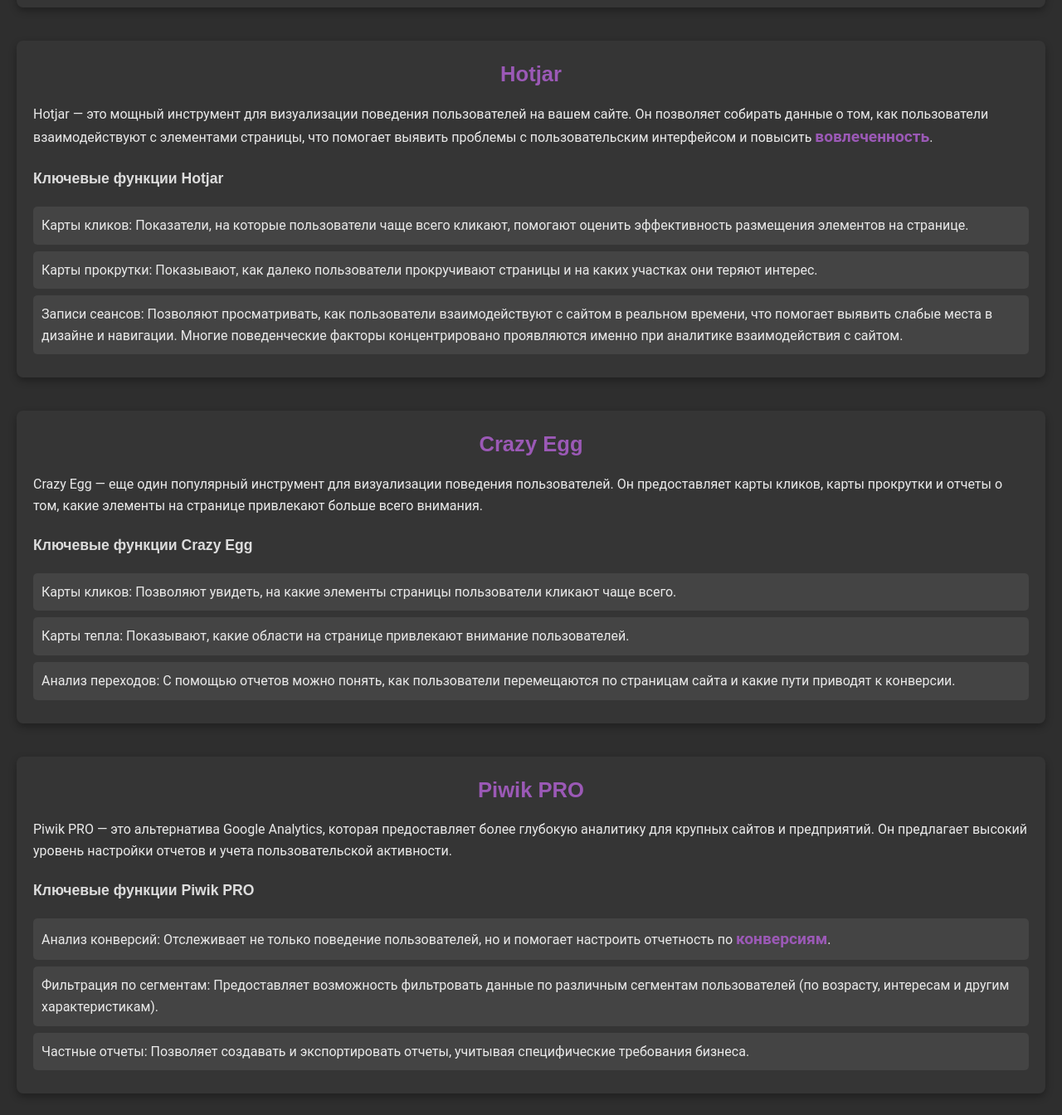
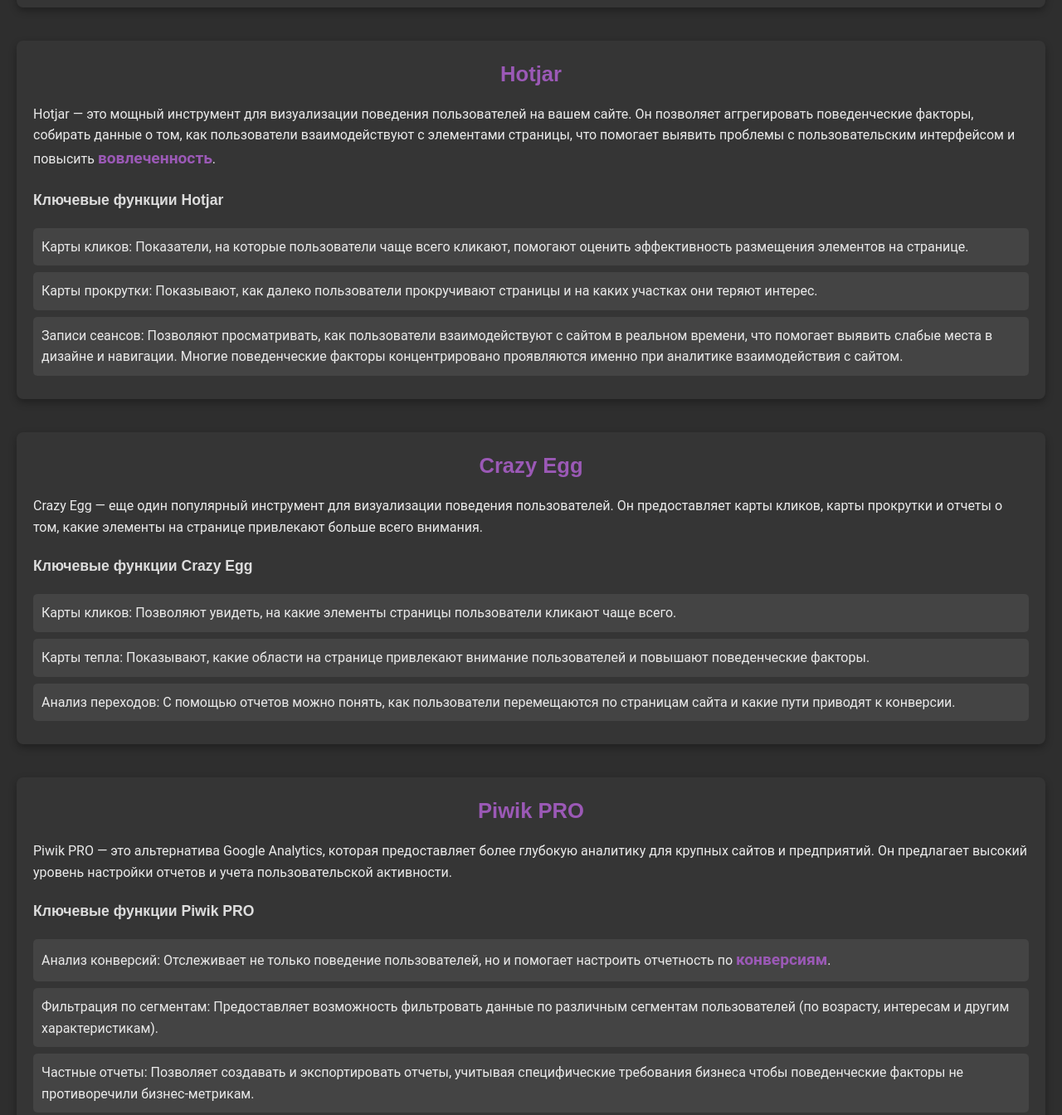
Before and after one commit to Bukin-VS3/Bukin_VS3.github.io, a plain HTML site: page instrumenty.htm in a window 1280 px wide. Shown: the part 1120-2464 px from the top of the page at 83% size. Drawn offline with Linux system fonts and the light colour scheme.

Commit message:
Update instrumenty.htm

```diff
--- a/instrumenty.htm
+++ b/instrumenty.htm
@@ -36,7 +36,7 @@
 </section>
 <section>
 <h2>Hotjar</h2>
-<p>Hotjar — это мощный инструмент для визуализации поведения пользователей на вашем сайте. Он позволяет собирать данные о том, как пользователи взаимодействуют с элементами страницы, что помогает выявить проблемы с пользовательским интерфейсом и повысить <a href="vliyanie-povedencheskih-faktorov.htm">вовлеченность</a>.</p>
+<p>Hotjar — это мощный инструмент для визуализации поведения пользователей на вашем сайте. Он позволяет аггрегировать поведенческие факторы, собирать данные о том, как пользователи взаимодействуют с элементами страницы, что помогает выявить проблемы с пользовательским интерфейсом и повысить <a href="vliyanie-povedencheskih-faktorov.htm">вовлеченность</a>.</p>
 <h3>Ключевые функции Hotjar</h3>
 <ul>
 <li>Карты кликов: Показатели, на которые пользователи чаще всего кликают, помогают оценить эффективность размещения элементов на странице.</li>
@@ -50,7 +50,7 @@
 <h3>Ключевые функции Crazy Egg</h3>
 <ul>
 <li>Карты кликов: Позволяют увидеть, на какие элементы страницы пользователи кликают чаще всего.</li>
-<li>Карты тепла: Показывают, какие области на странице привлекают внимание пользователей.</li>
+<li>Карты тепла: Показывают, какие области на странице привлекают внимание пользователей и повышают поведенческие факторы.</li>
 <li>Анализ переходов: С помощью отчетов можно понять, как пользователи перемещаются по страницам сайта и какие пути приводят к конверсии.</li>
 </ul>
 </section>
@@ -61,7 +61,7 @@
 <ul>
 <li>Анализ конверсий: Отслеживает не только поведение пользователей, но и помогает настроить отчетность по <a href="page2.htm">конверсиям</a>.</li>
 <li>Фильтрация по сегментам: Предоставляет возможность фильтровать данные по различным сегментам пользователей (по возрасту, интересам и другим характеристикам).</li>
-<li>Частные отчеты: Позволяет создавать и экспортировать отчеты, учитывая специфические требования бизнеса.</li>
+<li>Частные отчеты: Позволяет создавать и экспортировать отчеты, учитывая специфические требования бизнеса чтобы поведенческие факторы не противоречили бизнес-метрикам.</li>
 </ul>
 </section>
 <section>
```
